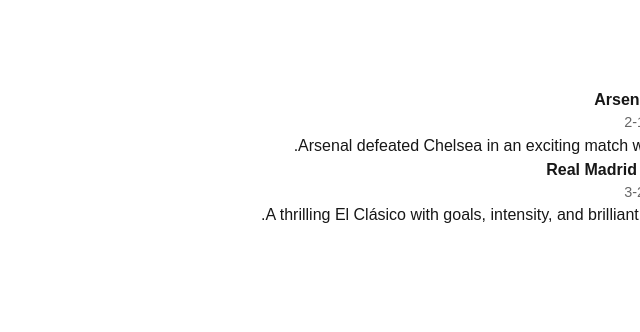
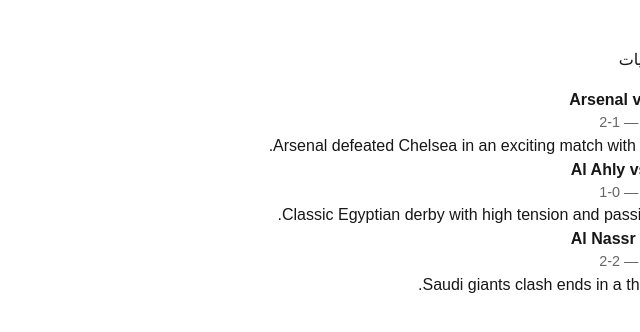
Before and after one commit to nawahtkui/ai-sports-content-generator, a Next.js app: page /matches in a window 1280 px wide. Shown: the top 332 px of the page, without its empty margins (640-1280 px from the left). Built offline with nearby package versions, Linux system fonts and the light colour scheme.

Commit message:
Add Arab and Gulf teams with individual pages

```diff
--- a/app/teams/[team]/page.tsx
+++ b/app/teams/[team]/page.tsx
@@ -1,5 +1,4 @@
 import { notFound } from "next/navigation";
-import teams from "../../../data/teams.json";
 import matches from "../../../data/matches.json";
 
 interface Params {
@@ -9,20 +8,17 @@
 export default function TeamPage({ params }: Params) {
   const teamSlug = params.team.toLowerCase();
 
-  const teamInfo = teams.find((t) => t.slug.toLowerCase() === teamSlug);
-  if (!teamInfo) return notFound();
+  const teamMatches = matches.filter(
+    m => m.home.toLowerCase() === teamSlug || m.away.toLowerCase() === teamSlug
+  );
 
-  const teamMatches = matches.filter(
-    (m) => m.home.toLowerCase() === teamSlug || m.away.toLowerCase() === teamSlug
-  );
+  if (teamMatches.length === 0) return notFound();
 
   return (
     <main style={{ padding: "2rem", fontFamily: "sans-serif", maxWidth: "900px" }}>
-      <h1>{teamInfo.name}</h1>
-      <p>البلد: {teamInfo.country}</p>
-      <h2 style={{ marginTop: "2rem" }}>المباريات:</h2>
-      <ul>
-        {teamMatches.map((match) => (
+      <h1>المباريات الخاصة بفريق {teamSlug}</h1>
+      <ul style={{ marginTop: "1rem", lineHeight: "2" }}>
+        {teamMatches.map(match => (
           <li key={match.slug}>
             <strong>{match.home} vs {match.away}</strong>
             <div style={{ fontSize: "0.9rem", color: "#666" }}>
--- /dev/null
+++ b/app/teams/arabic/page.tsx
@@ -0,0 +1,21 @@
+import matches from "../../../data/matches.json";
+import Link from "next/link";
+
+export default function ArabTeamsPage() {
+  const arabTeams = Array.from(new Set(
+    matches.filter(m => m.teamRegion === "arab").flatMap(m => [m.home, m.away])
+  ));
+
+  return (
+    <main style={{ padding: "2rem", fontFamily: "sans-serif", maxWidth: "900px" }}>
+      <h1>الفرق العربية</h1>
+      <ul style={{ marginTop: "1rem" }}>
+        {arabTeams.map(team => (
+          <li key={team}>
+            <Link href={`/teams/${team.toLowerCase()}`}>{team}</Link>
+          </li>
+        ))}
+      </ul>
+    </main>
+  );
+}
--- /dev/null
+++ b/app/teams/gulf/page.tsx
@@ -0,0 +1,21 @@
+import matches from "../../../data/matches.json";
+import Link from "next/link";
+
+export default function GulfTeamsPage() {
+  const gulfTeams = Array.from(new Set(
+    matches.filter(m => m.teamRegion === "gulf").flatMap(m => [m.home, m.away])
+  ));
+
+  return (
+    <main style={{ padding: "2rem", fontFamily: "sans-serif", maxWidth: "900px" }}>
+      <h1>الفرق الخليجية</h1>
+      <ul style={{ marginTop: "1rem" }}>
+        {gulfTeams.map(team => (
+          <li key={team}>
+            <Link href={`/teams/${team.toLowerCase()}`}>{team}</Link>
+          </li>
+        ))}
+      </ul>
+    </main>
+  );
+}
--- a/data/matches.json
+++ b/data/matches.json
@@ -6,15 +6,29 @@
     "date": "2026-01-20",
     "score": "2-1",
     "summary": "Arsenal defeated Chelsea in an exciting match with late drama.",
-    "season": "2025-2026"
+    "season": "2025-2026",
+    "continent": "europe"
   },
   {
-    "slug": "real-madrid-vs-barcelona",
-    "home": "Real Madrid",
-    "away": "Barcelona",
-    "date": "2026-01-21",
-    "score": "3-2",
-    "summary": "A thrilling El Clásico with goals, intensity, and brilliant performances.",
-    "season": "2025-2026"
+    "slug": "al-ahly-vs-zamalek",
+    "home": "Al Ahly",
+    "away": "Zamalek",
+    "date": "2026-01-22",
+    "score": "1-0",
+    "summary": "Classic Egyptian derby with high tension and passionate fans.",
+    "season": "2025-2026",
+    "continent": "africa",
+    "teamRegion": "arab"
+  },
+  {
+    "slug": "al-nassr-vs-al-hilal",
+    "home": "Al Nassr",
+    "away": "Al Hilal",
+    "date": "2026-01-23",
+    "score": "2-2",
+    "summary": "Saudi giants clash ends in a thrilling draw.",
+    "season": "2025-2026",
+    "continent": "asia",
+    "teamRegion": "gulf"
   }
 ]
```
